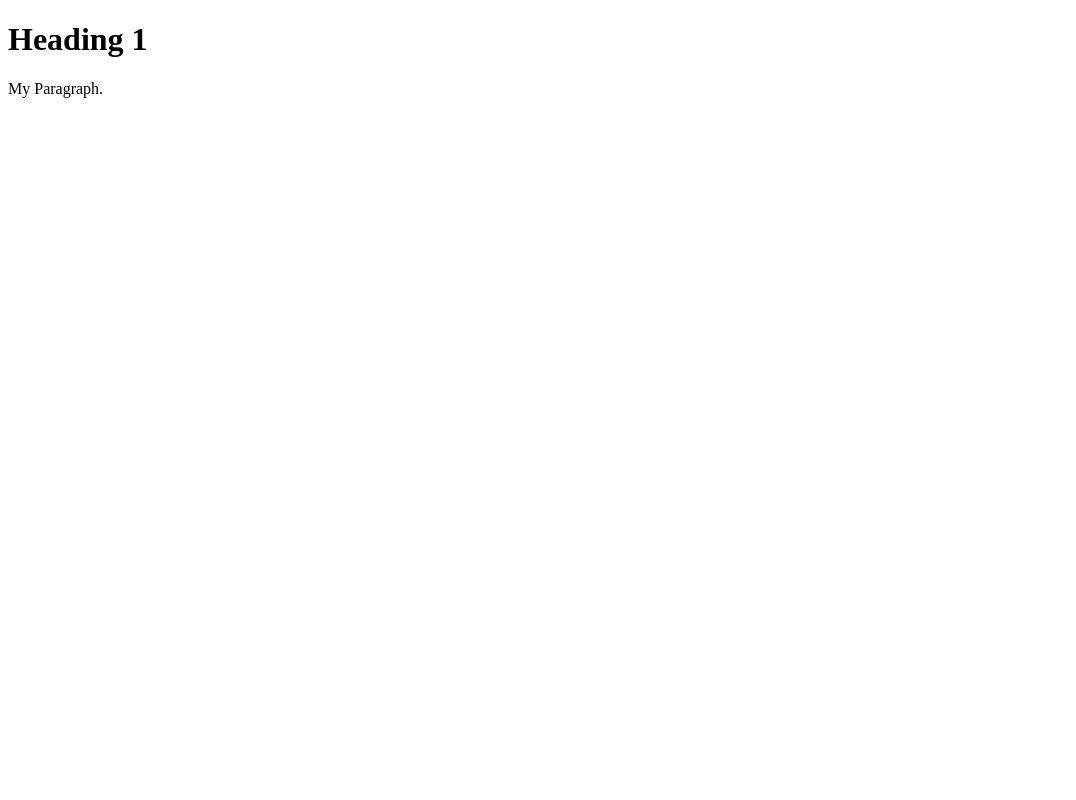
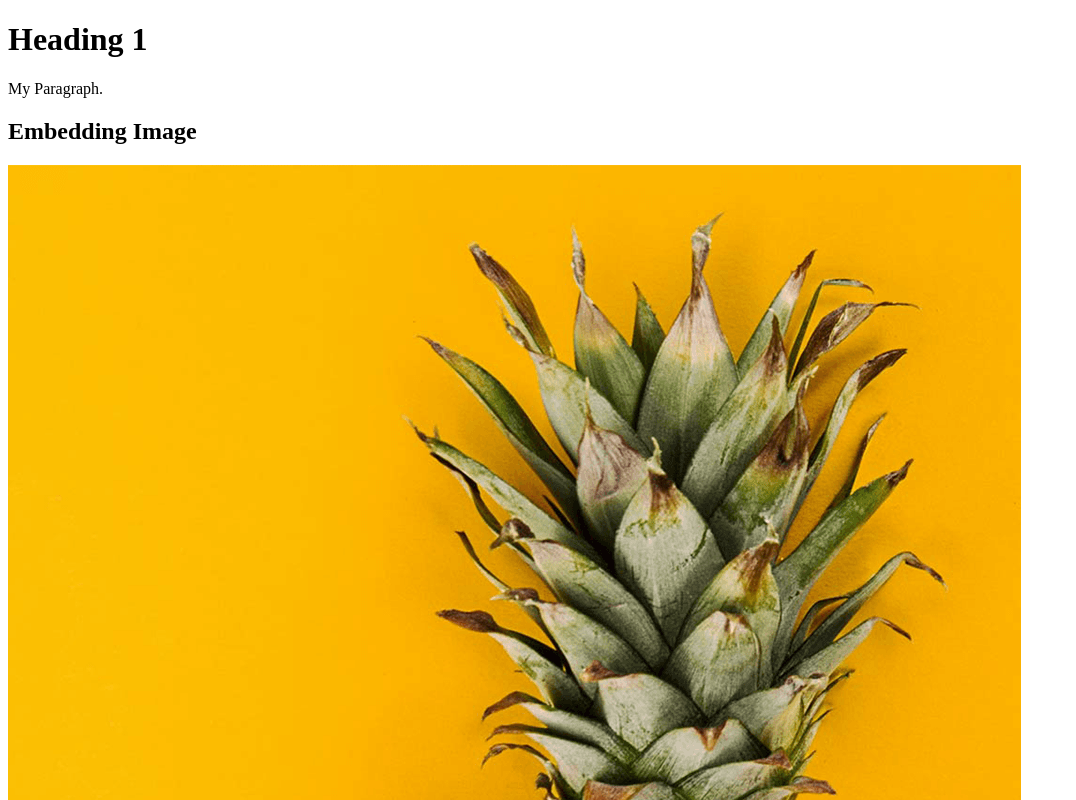
Before and after one commit to Hindt7/fit3179-LAB, a plain HTML site: page index.html in a window 1280 px wide. Shown: the top 800 px of the page, without its empty margins (0-1076 px from the left). Drawn offline with Linux system fonts and the light colour scheme.

Commit message:
Add files via upload

```diff
--- a/index.html
+++ b/index.html
@@ -10,6 +10,10 @@
 <body>
     <h1>Heading 1</h1>
     <p>My Paragraph.</p>
+
+    <h2> Embedding Image</h2>
+
+    <img src="Pineapple_Square.png" />
 </body>
 
 </html>
```
Also changed, not shown: Pineapple_Square.png (added).
